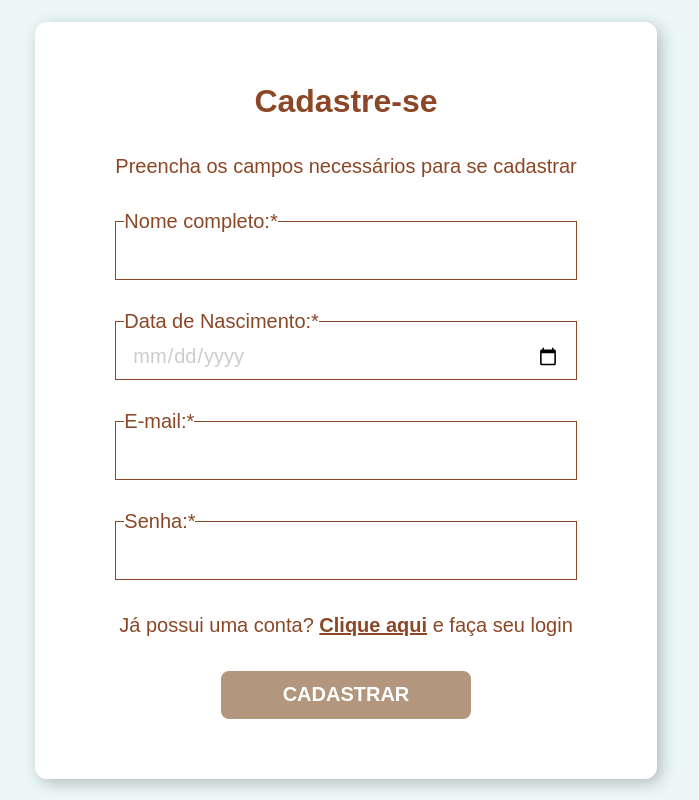
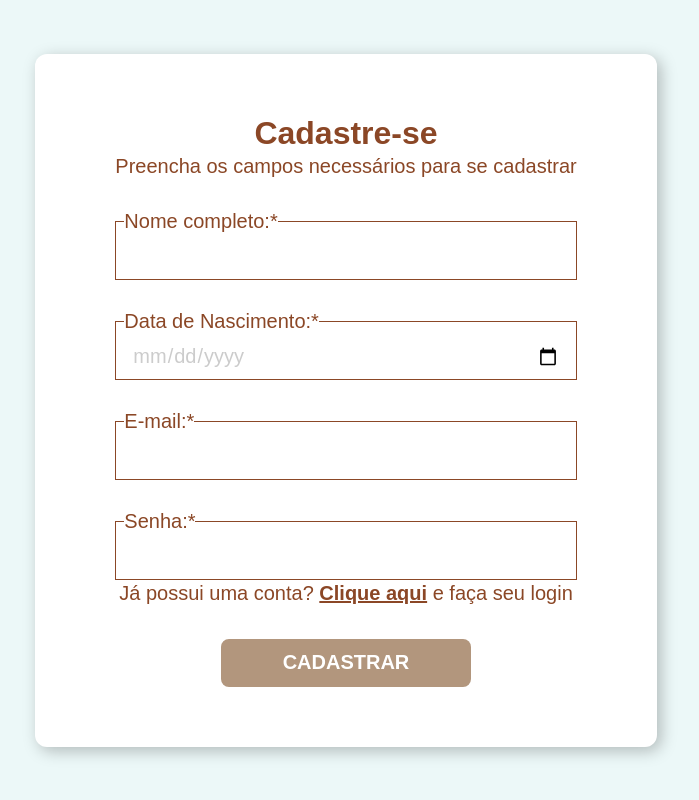
Before and after one commit to task-impacta/task, a PHP site: page / in a window 1280 px wide. Shown: the whole page, without its empty margins (294-993 px from the left). Run offline with PHP 8.4, Linux system fonts and the light colour scheme.

Commit message:
remove gap

```diff
--- a/style.css
+++ b/style.css
@@ -20,9 +20,7 @@ body {
     display: flex;
     align-items: center;
     flex-direction: column;
-    gap: 32px;
     padding: 60px 80px;
-
     background: #FFFFFF;
     box-shadow: 4px 4px 16px rgba(0, 0, 0, 0.25);
     border-radius: 12px;
```
